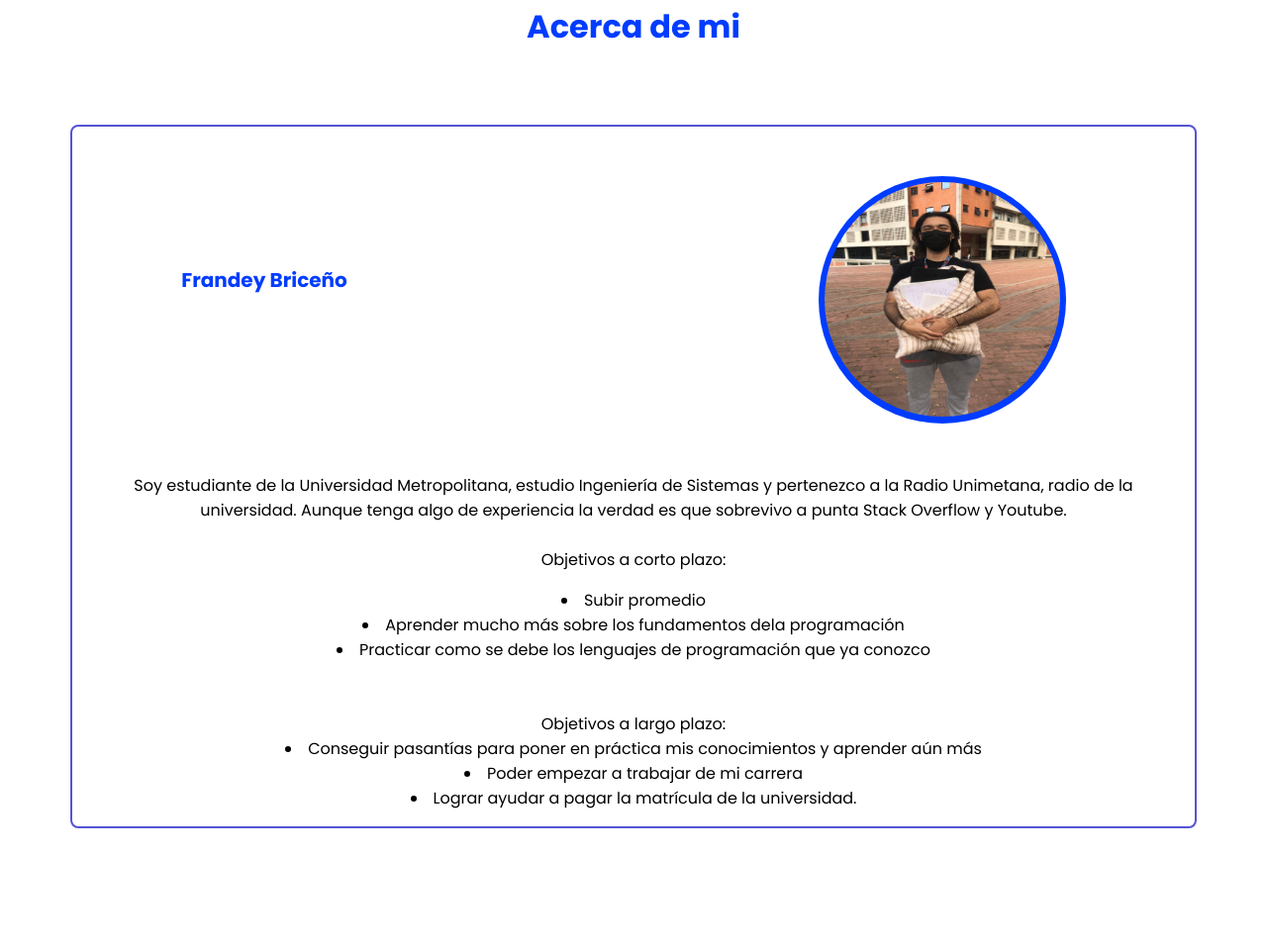
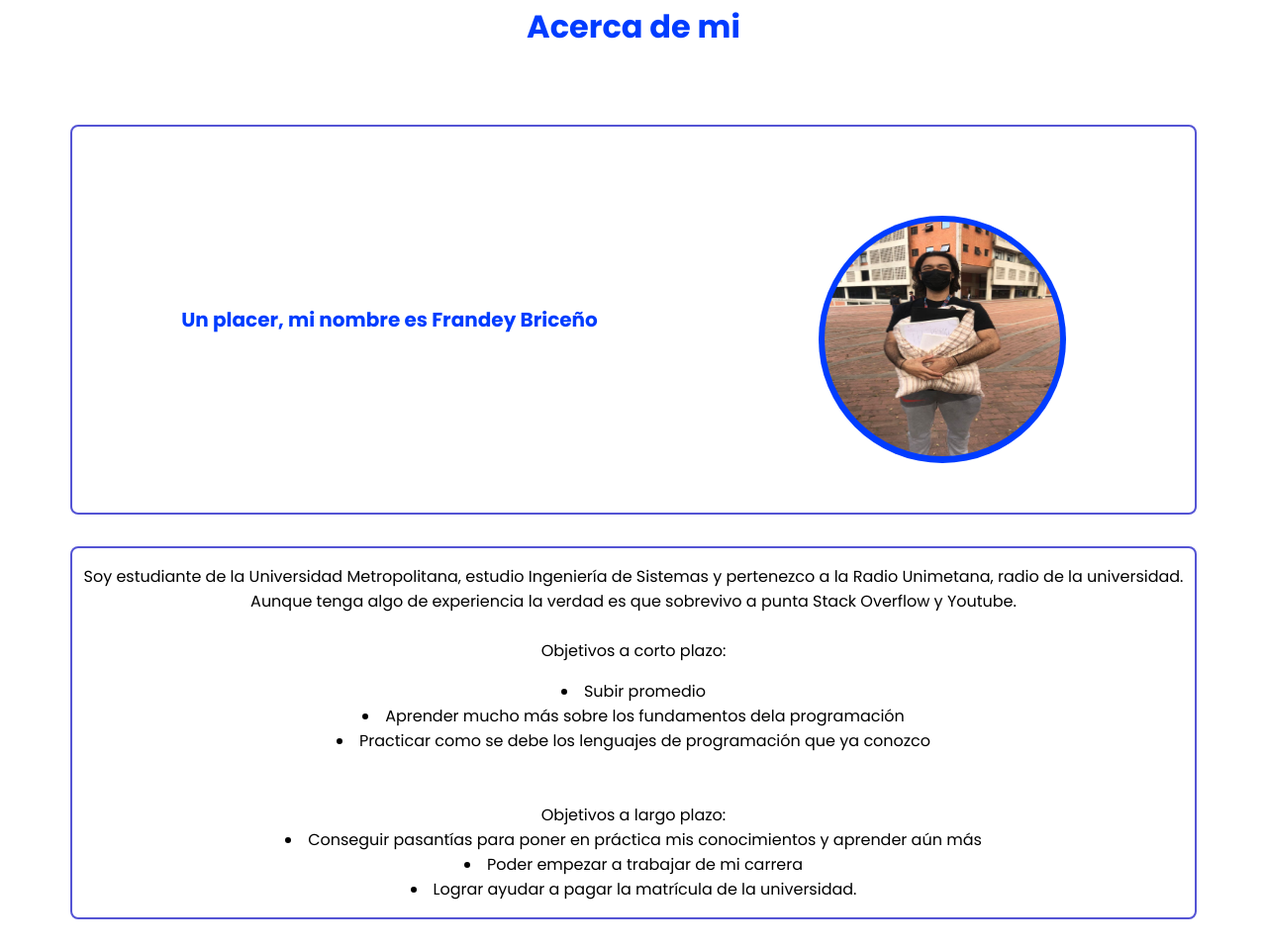
Before and after one commit to xFranda/Microproyecto, a plain HTML site: page index.html in a window 1280 px wide. Shown: the part 3296-4256 px from the top of the page at 99% size. Drawn offline with Linux system fonts and the light colour scheme; files whose address does not match are found by name.

Commit message:
Arreglando cositas

```diff
--- a/index.html
+++ b/index.html
@@ -192,11 +192,16 @@
                 <article class = "estudiante_padding">
                     <div class="estudiante_muestra">
                         <h3 class="estudiante_titulo">
-                            <br> <br> <br> Frandey Briceño
+                           <br> <br> <br>
+                            Un placer, mi nombre es Frandey Briceño
                         <span class="estudiante_flecha">
                             <img src="./images/fotito.jpg" class="estudiante_img">
                         </span>
                     </h3>
+                    </div>
+                </article>
+
+                <article class="estudiante_padding">
                     <p class ="estudiante_parrafo"> Soy estudiante de la Universidad Metropolitana, estudio Ingeniería de Sistemas y pertenezco a la Radio
                         Unimetana, radio de la universidad. Aunque tenga algo de experiencia la verdad es que sobrevivo a punta
                         Stack Overflow y Youtube.
@@ -214,7 +219,7 @@
 
 
                     </p>
-                    </div>
+
                 </article>
 
             </section>
--- a/styles.css
+++ b/styles.css
@@ -447,6 +447,7 @@ body {
    font-size: 20px;
    padding: 30px 0 30px;
    margin-left: 80px;
+   margin-top:60px;
    cursor: pointer;
    color: var(--color-title);
    justify-content: space-between;
```
